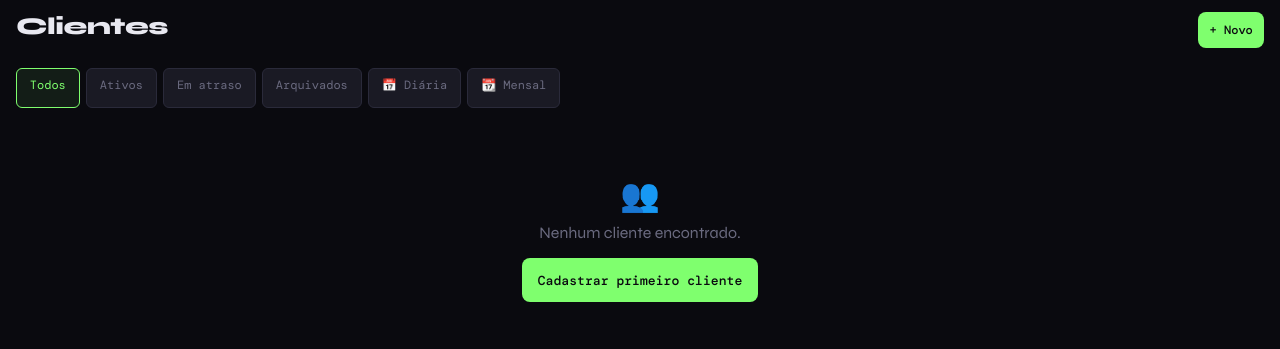
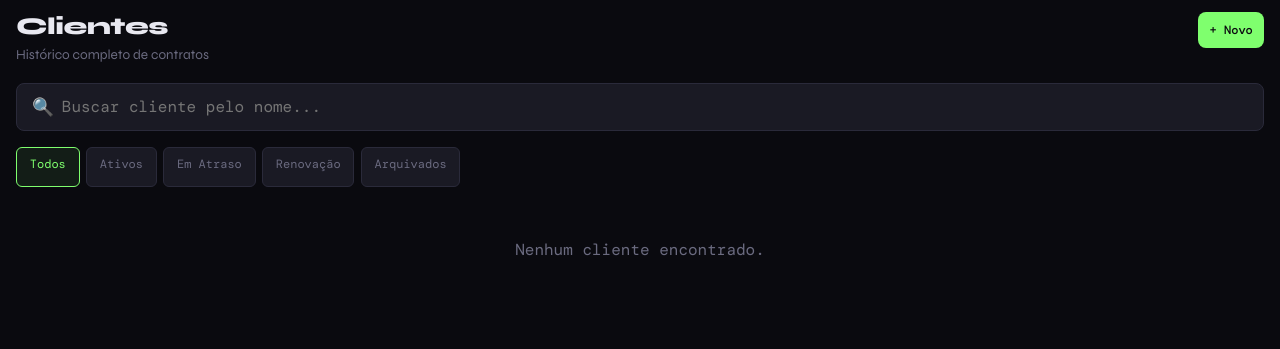
Before and after one commit to daianetokuta14-cpu/clientes, a Flask app: page /clientes in a window 1280 px wide. Shown: the part 60-409 px from the top of the page. Run offline with Flask 3, Linux system fonts and the light colour scheme; the visitor is signed in with stand-in values (Sample User, id 1); parts of the project's set-up code (start-up, migrations or seed data) failed here and were passed over; some web fonts are replaced.

Commit message:
Update clientes.html

```diff
--- a/templates/clientes.html
+++ b/templates/clientes.html
@@ -1,70 +1,184 @@
-<!-- clientes.html v2 -->
 {% extends "base.html" %}
-{% block title %}Clientes — Sistema Avançado{% endblock %}
+{% block title %}Clientes — Mega Credito{% endblock %}
 {% block content %}
 <div class="container has-bottom-nav">
   <div class="page-header">
-    <div class="page-header-left"><h1>Clientes</h1></div>
-    <a href="/v2/cadastrar" class="btn btn-primary btn-sm">+ Novo</a>
+    <div class="page-header-left"><h1>Clientes</h1><p>Histórico completo de contratos</p></div>
+    <a href="/cadastrar" class="btn btn-primary btn-sm">+ Novo</a>
+  </div>
+
+  <!-- Barra de busca -->
+  <div style="margin-bottom:1rem;position:relative">
+    <span style="position:absolute;left:1rem;top:50%;transform:translateY(-50%);font-size:1.1rem">🔍</span>
+    <input type="text" id="busca" placeholder="Buscar cliente pelo nome..."
+      style="padding-left:2.8rem" oninput="filtrarCards()">
   </div>
 
   <div class="tabs">
-    <a href="/v2/clientes" class="tab-btn {{ 'active' if not filtro or filtro == 'todos' }}">Todos</a>
-    <a href="/v2/clientes?f=ativos" class="tab-btn {{ 'active' if filtro == 'ativos' }}">Ativos</a>
-    <a href="/v2/clientes?f=atraso" class="tab-btn {{ 'active' if filtro == 'atraso' }}">Em atraso</a>
-    <a href="/v2/clientes?f=arquiv" class="tab-btn {{ 'active' if filtro == 'arquiv' }}">Arquivados</a>
-    <a href="/v2/clientes?tipo=diaria" class="tab-btn {{ 'active' if tipo == 'diaria' }}">📅 Diária</a>
-    <a href="/v2/clientes?tipo=mensalidade" class="tab-btn {{ 'active' if tipo == 'mensalidade' }}">📆 Mensal</a>
+    <a href="/clientes?f=todos"      class="tab-btn {% if filtro=='todos' %}active{% endif %}">Todos</a>
+    <a href="/clientes?f=ativos"     class="tab-btn {% if filtro=='ativos' %}active{% endif %}">Ativos</a>
+    <a href="/clientes?f=atraso"     class="tab-btn {% if filtro=='atraso' %}active{% endif %}">Em Atraso</a>
+    <a href="/clientes?f=aguardando" class="tab-btn {% if filtro=='aguardando' %}active{% endif %}">Renovação</a>
+    <a href="/clientes?f=arquivados" class="tab-btn {% if filtro=='arquivados' %}active{% endif %}">Arquivados</a>
   </div>
 
-  {% if clientes %}
-  <div class="client-cards">
-  {% for c in clientes %}
-    <div class="client-card {{ 'atraso' if c.dias_em_atraso > 0 }}">
+  <div class="client-cards" id="listaClientes">
+    {% for c in clientes %}
+    <div class="client-card {% if c.dias_em_atraso > 0 %}atraso{% endif %}" data-nome="{{ c.nome|lower }}">
       <div class="client-card-header">
-        <div>
-          <div class="client-card-name">{{ c.nome }}</div>
-          <span class="badge" style="background:rgba(110,159,255,0.1);color:var(--accent2);font-size:0.6rem">
-            {{ '📅 Diária' if c.tipo_cobranca == 'diaria' else '📆 Mensalidade' }}
-          </span>
+        <div style="display:flex;align-items:center;gap:0.7rem">
+          {% if c.foto_url %}
+          <img src="{{ c.foto_url }}" style="width:40px;height:40px;border-radius:50%;object-fit:cover;flex-shrink:0"
+            onerror="this.style.display='none'">
+          {% endif %}
+          <div>
+            <div class="client-card-name">{{ c.nome }}</div>
+            {% if c.whatsapp %}<div style="font-size:0.75rem;color:var(--muted)">📱 {{ c.whatsapp }}</div>{% endif %}
+            {% if c.dias_em_atraso > 0 %}
+            <div style="font-size:0.72rem;color:var(--danger);margin-top:0.2rem">⚠ {{ c.dias_em_atraso }} dia(s) em atraso</div>
+            {% endif %}
+          </div>
         </div>
         <span class="badge badge-{{ c.status }}">{{ c.status }}</span>
       </div>
+
+      <div class="progress-row">
+        <div class="progress-bar"><div class="progress-fill {% if c.diarias_pagas >= 20 %}full{% endif %}" style="width:{{ c.pct }}%"></div></div>
+        <span class="mono" style="color:var(--muted);font-size:0.75rem;white-space:nowrap">{{ c.diarias_pagas }}/20</span>
+      </div>
+
       <div class="client-card-body">
-        {% if c.tipo_cobranca == 'diaria' %}
-        <div><div class="client-card-label">Diárias</div><div class="mono">{{ c.diarias_pagas }}/{{ c.total_diarias }}</div></div>
-        <div><div class="client-card-label">Valor</div><div class="mono green">R$ {{ '%.2f'|format(c.valor_diaria) }}/d</div></div>
-        {% else %}
-        <div><div class="client-card-label">Mensalidade</div><div class="mono green">R$ {{ '%.2f'|format(c.valor_mensalidade) }}</div></div>
-        <div><div class="client-card-label">Vencimento</div><div class="mono">Dia {{ c.dia_vencimento }}</div></div>
-        {% endif %}
-        {% if c.dias_em_atraso > 0 %}
-        <div><div class="client-card-label">Atraso</div><div class="mono" style="color:var(--danger)">{{ c.dias_em_atraso }}d — R$ {{ '%.2f'|format(c.valor_em_atraso) }}</div></div>
-        {% endif %}
-        {% if c.juros_atraso > 0 %}
-        <div><div class="client-card-label">Juros</div><div class="mono" style="color:var(--warn)">{{ c.juros_atraso }}%/dia</div></div>
+        <div><div class="client-card-label">Valor/dia</div><div>R$ {{ "%.2f"|format(c.valor_diaria) }}</div></div>
+        <div><div class="client-card-label">Total pago</div><div style="color:var(--accent)">R$ {{ "%.2f"|format(c.total_pago) }}</div></div>
+        {% if c.cpf %}<div><div class="client-card-label">CPF</div><div>{{ c.cpf }}</div></div>{% endif %}
+        {% if c.saldo_pendente > 0 %}<div><div class="client-card-label">Saldo pend.</div><div style="color:var(--warn)">R$ {{ "%.2f"|format(c.saldo_pendente) }}</div></div>{% endif %}
+      </div>
+
+      <div class="client-card-actions">
+        <button class="btn btn-secondary btn-sm" onclick="verDetalhes({{ loop.index0 }})">👁 Ver</button>
+        <a href="/editar/{{ c.id }}" class="btn btn-secondary btn-sm">✎ Editar</a>
+        {% if role == 'owner' %}
+        <form method="post" action="/apagar/{{ c.id }}" style="display:inline" onsubmit="return confirm('Apagar {{ c.nome }}?')">
+          <button type="submit" class="btn btn-danger btn-sm">✕</button>
+        </form>
         {% endif %}
       </div>
-      <div class="client-card-actions">
-        <a href="/v2/editar/{{ c.id }}" class="btn btn-secondary btn-sm">Detalhes</a>
-      </div>
     </div>
-  {% endfor %}
+    {% else %}
+    <div style="text-align:center;color:var(--muted);padding:2rem;font-family:var(--mono)">Nenhum cliente encontrado.</div>
+    {% endfor %}
   </div>
-  {% else %}
-  <div style="text-align:center;padding:3rem;color:var(--muted)">
-    <div style="font-size:2rem;margin-bottom:0.5rem">👥</div>
-    <p>Nenhum cliente encontrado.</p>
-    <a href="/v2/cadastrar" class="btn btn-primary" style="margin-top:1rem">Cadastrar primeiro cliente</a>
+
+  <div id="semResultado" style="display:none;text-align:center;color:var(--muted);padding:2rem;font-family:var(--mono)">
+    Nenhum cliente encontrado para esta busca.
   </div>
-  {% endif %}
 </div>
 
-<nav class="bottom-nav">
-  <a href="/v2/dashboard"><span class="icon">🏠</span>Início</a>
-  <a href="/v2/clientes" class="active"><span class="icon">👥</span>Clientes</a>
-  <a href="/v2/cadastrar"><span class="icon">➕</span>Novo</a>
-  <a href="/v2/resumo"><span class="icon">📊</span>Resumo</a>
-  <a href="/dashboard" style="font-size:0.55rem"><span class="icon">📅</span>Diária</a>
-</nav>
+<!-- Modal Ver Detalhes -->
+<div class="modal-overlay" id="modalDetalhes" onclick="if(event.target===this)this.classList.remove('active')">
+  <div class="modal" style="max-width:420px">
+    <div style="display:flex;justify-content:space-between;align-items:center;margin-bottom:1rem">
+      <h3 id="detNome" style="margin:0"></h3>
+      <button onclick="document.getElementById('modalDetalhes').classList.remove('active')"
+        style="background:none;border:none;color:var(--muted);font-size:1.3rem;cursor:pointer">✕</button>
+    </div>
+
+    <div id="detFotoWrap" style="text-align:center;margin-bottom:1rem;display:none">
+      <img id="detFoto" style="width:72px;height:72px;border-radius:50%;object-fit:cover;border:2px solid var(--border)">
+    </div>
+
+    <div class="hist-list" style="margin-bottom:0">
+      <div class="hist-item"><span style="color:var(--muted);font-size:0.8rem">📱 WhatsApp</span><span id="detWa">—</span></div>
+      <div class="hist-item"><span style="color:var(--muted);font-size:0.8rem">🪪 CPF</span><span id="detCpf">—</span></div>
+      <div class="hist-item"><span style="color:var(--muted);font-size:0.8rem">📍 Endereço</span><span id="detEnd" style="text-align:right;max-width:55%">—</span></div>
+      <div class="hist-item"><span style="color:var(--muted);font-size:0.8rem">✉️ Email</span><span id="detEmail">—</span></div>
+      <div class="hist-item"><span style="color:var(--muted);font-size:0.8rem">🔑 Chave Pix</span><span id="detPix">—</span></div>
+      <div class="hist-item"><span style="color:var(--muted);font-size:0.8rem">💰 Limite</span><span id="detLimite">—</span></div>
+      <div class="hist-item"><span style="color:var(--muted);font-size:0.8rem">📅 Início</span><span id="detInicio">—</span></div>
+      <div class="hist-item"><span style="color:var(--muted);font-size:0.8rem">💵 Valor/dia</span><span id="detValor">—</span></div>
+      <div class="hist-item"><span style="color:var(--muted);font-size:0.8rem">✅ Diárias</span><span id="detDiarias">—</span></div>
+      <div class="hist-item"><span style="color:var(--muted);font-size:0.8rem">💚 Total pago</span><span id="detTotal" style="color:var(--accent);font-weight:500">—</span></div>
+    </div>
+
+    <div style="margin-top:1rem;display:flex;gap:0.5rem">
+      <a id="detEditLink" href="#" class="btn btn-primary btn-sm" style="flex:1;text-align:center">✎ Editar</a>
+      <a id="detWaLink" href="#" target="_blank" class="btn btn-success btn-sm" style="flex:1;text-align:center;display:none">💬 WhatsApp</a>
+    </div>
+  </div>
+</div>
+
+<script>
+const clientes = [
+  {% for c in clientes %}
+  {
+    id: {{ c.id }},
+    nome: {{ c.nome|tojson }},
+    whatsapp: {{ (c.whatsapp or '')|tojson }},
+    cpf: {{ (c.cpf or '')|tojson }},
+    endereco: {{ (c.endereco or '')|tojson }},
+    email: {{ (c.email or '')|tojson }},
+    chave_pix: {{ (c.chave_pix or '')|tojson }},
+    limite: {{ c.limite or 0 }},
+    data_inicio: {{ c.data_inicio|tojson }},
+    valor_diaria: {{ c.valor_diaria }},
+    diarias_pagas: {{ c.diarias_pagas }},
+    total_pago: {{ c.total_pago }},
+    foto_url: {{ (c.foto_url or '')|tojson }}
+  }{% if not loop.last %},{% endif %}
+  {% endfor %}
+];
+
+function verDetalhes(idx) {
+  const c = clientes[idx];
+  document.getElementById('detNome').textContent = c.nome;
+  document.getElementById('detWa').textContent   = c.whatsapp || '—';
+  document.getElementById('detCpf').textContent  = c.cpf || '—';
+  document.getElementById('detEnd').textContent  = c.endereco || '—';
+  document.getElementById('detEmail').textContent = c.email || '—';
+  document.getElementById('detPix').textContent  = c.chave_pix || '—';
+  document.getElementById('detLimite').textContent = c.limite > 0 ? 'R$ ' + c.limite.toFixed(2) : '—';
+  document.getElementById('detInicio').textContent = c.data_inicio || '—';
+  document.getElementById('detValor').textContent = 'R$ ' + c.valor_diaria.toFixed(2);
+  document.getElementById('detDiarias').textContent = c.diarias_pagas + '/20';
+  document.getElementById('detTotal').textContent = 'R$ ' + c.total_pago.toFixed(2);
+  document.getElementById('detEditLink').href = '/editar/' + c.id;
+
+  // Foto
+  const fotoWrap = document.getElementById('detFotoWrap');
+  const fotoImg  = document.getElementById('detFoto');
+  if (c.foto_url) {
+    fotoImg.src = c.foto_url;
+    fotoWrap.style.display = 'block';
+  } else {
+    fotoWrap.style.display = 'none';
+  }
+
+  // WhatsApp link
+  const waLink = document.getElementById('detWaLink');
+  if (c.whatsapp) {
+    const num = c.whatsapp.replace(/\D/g,'');
+    waLink.href = 'https://wa.me/55' + num;
+    waLink.style.display = '';
+  } else {
+    waLink.style.display = 'none';
+  }
+
+  document.getElementById('modalDetalhes').classList.add('active');
+}
+
+function filtrarCards() {
+  const busca = document.getElementById('busca').value.toLowerCase();
+  const cards = document.querySelectorAll('.client-card');
+  let visiveis = 0;
+  cards.forEach(card => {
+    const nome = card.getAttribute('data-nome') || '';
+    if (nome.includes(busca)) {
+      card.style.display = ''; visiveis++;
+    } else {
+      card.style.display = 'none';
+    }
+  });
+  document.getElementById('semResultado').style.display = visiveis === 0 ? 'block' : 'none';
+}
+</script>
 {% endblock %}
```
